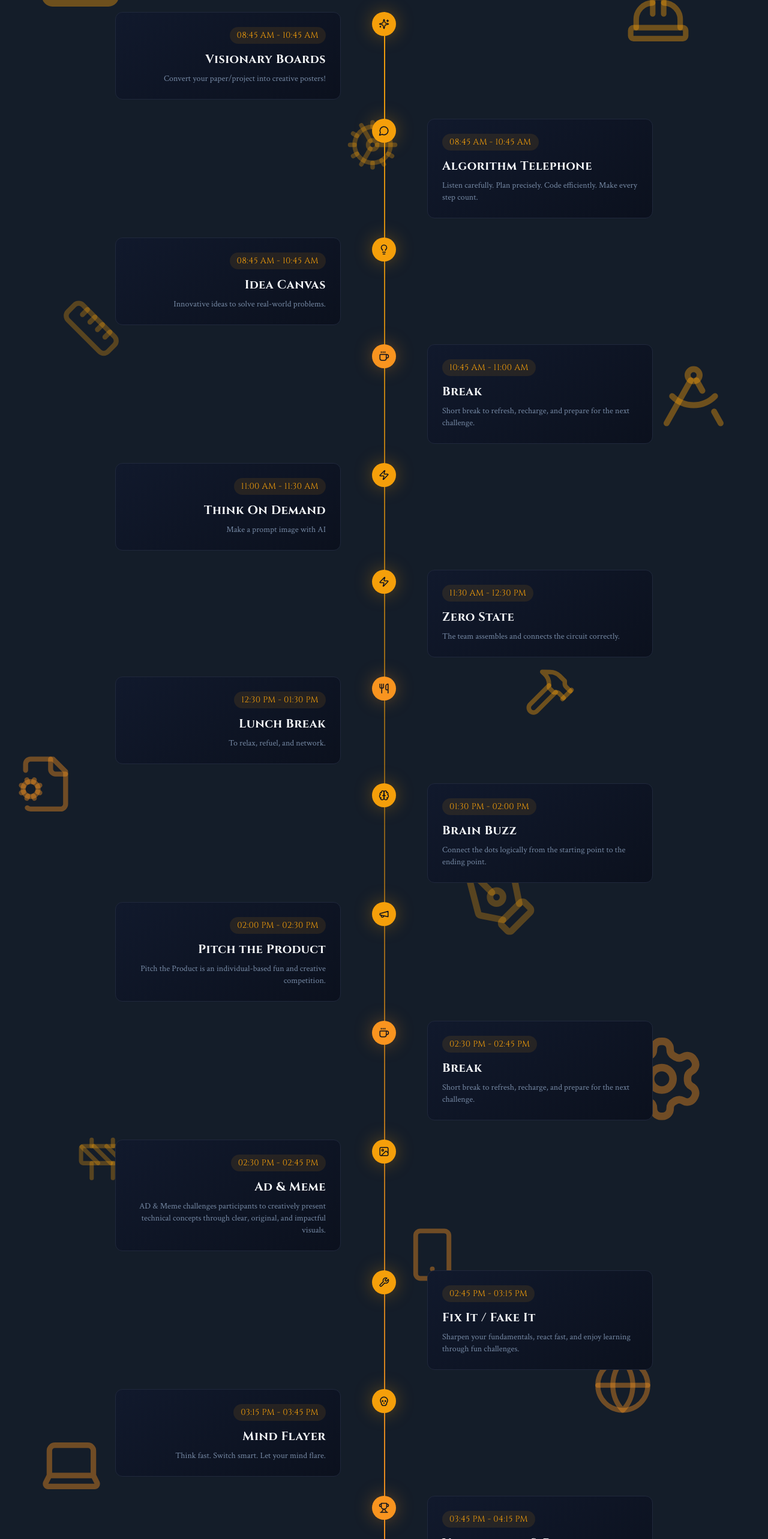
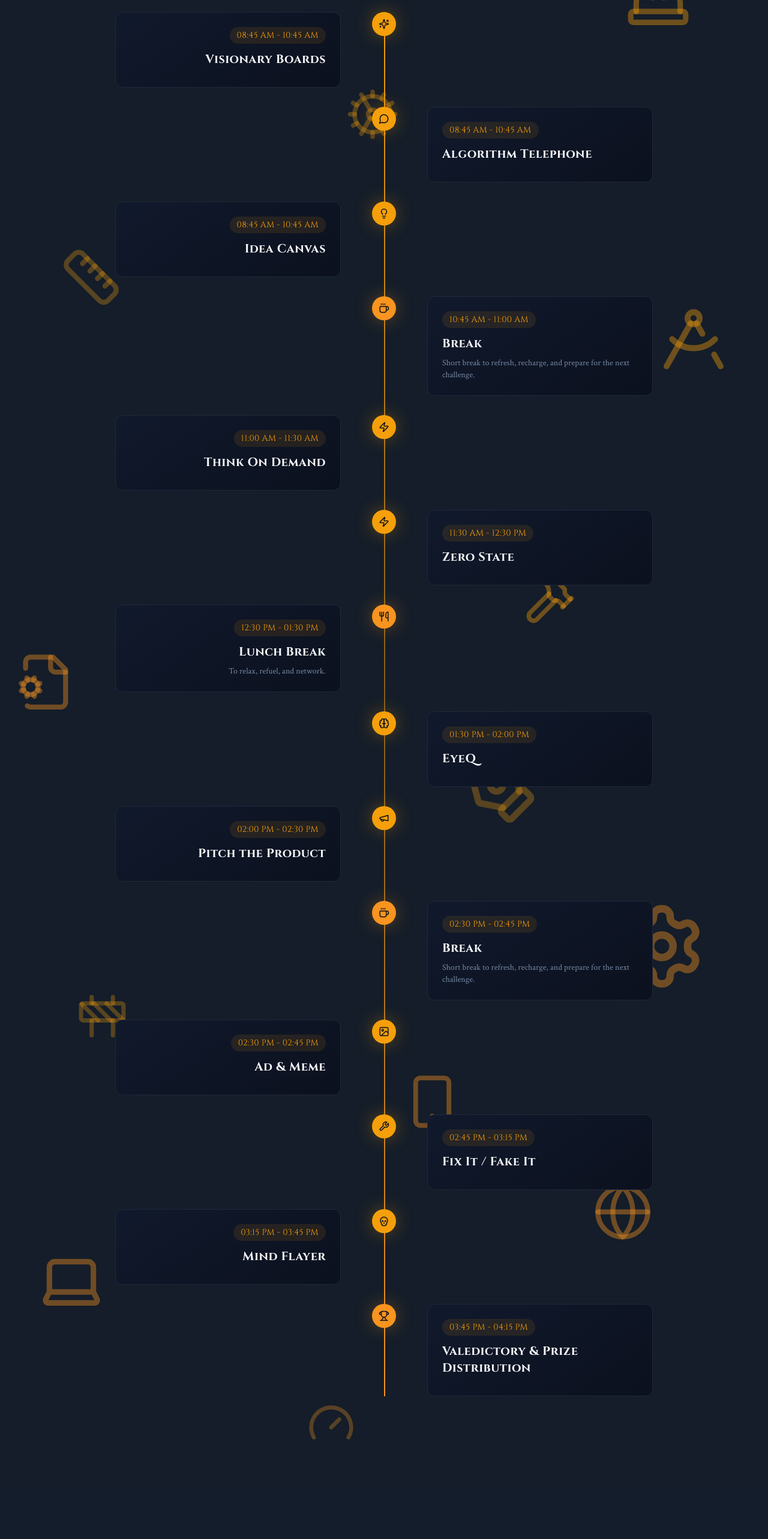
Before and after one commit to Loha-Shivani-S/instrrol2k26, a React (Vite) app: page / in a window 1280 px wide. Shown: the part 1500-4066 px from the top of the page at 60% size. Built offline with nearby package versions, Linux system fonts and the light colour scheme; a web font is replaced by a local one.

Commit message:
Updates: Fix footer links, remove icons, simplify timeline, fix mobile layout, rename Brain Buzz to EyeQ

```diff
--- a/src/components/AboutSection.tsx
+++ b/src/components/AboutSection.tsx
@@ -88,28 +88,7 @@ const AboutSection = () => {
             </p>
           </div>
 
-          <div className="grid grid-cols-1 sm:grid-cols-3 gap-6">
-            {[
-              { icon: "🧠", value: "10+", label: "Technical Events" },
-              { icon: "👥", value: "ISoI", label: "ISoI Members Only" },
-              { icon: "📍", value: "KEC", label: "Venue" },
-            ].map((stat, index) => (
-              <motion.div
-                key={index}
-                initial={{ opacity: 0, scale: 0.9 }}
-                whileInView={{ opacity: 1, scale: 1 }}
-                viewport={{ once: false, amount: 0.1 }}
-                transition={{ delay: index * 0.1 }}
-                className="text-center p-6 rounded-xl bg-card/50 border border-primary/20"
-              >
-                <span className="text-3xl mb-2 block">{stat.icon}</span>
-                <span className="font-display text-3xl font-bold text-primary block mb-1">
-                  {stat.value}
-                </span>
-                <span className="text-sm text-muted-foreground font-body">{stat.label}</span>
-              </motion.div>
-            ))}
-          </div>
+
         </motion.div>
       </div>
     </section>
--- a/src/components/EventsSection.tsx
+++ b/src/components/EventsSection.tsx
@@ -67,7 +67,7 @@ const technicalEvents = [
 const creativeEvents = [
   {
     icon: BrainIcon,
-    name: "Brain Buzz",
+    name: "EyeQ",
     description: "Spot what doesn’t belong in the pattern. Connect the clues logically from start to finish. Think fast, reason smart, and trust your instincts.",
     teamSize: "3-4 members",
     duration: "30 mins",
--- a/src/components/FloatingChatbot.tsx
+++ b/src/components/FloatingChatbot.tsx
@@ -46,7 +46,7 @@ const faqResponses: { keywords: string[]; response: string; matchThreshold?: num
   },
   {
     keywords: ["event", "events", "list", "schedule", "program", "competitions", "games"],
-    response: "We have a mix of Technical and Fun events! \n\nTechnical: Visionary Boards, Algorithm Telephone, Idea Canvas, Think On Demand.\n\nFun: Brain Buzz, Pitch the Product, Ad & Meme, Mindflayer.\n\nCheck the Events section for full details!",
+    response: "We have a mix of Technical and Fun events! \n\nTechnical: Visionary Boards, Algorithm Telephone, Idea Canvas, Think On Demand.\n\nFun: EyeQ, Pitch the Product, Ad & Meme, Mindflayer.\n\nCheck the Events section for full details!",
   },
   {
     keywords: ["date", "when", "time", "timing", "schedule", "duration"],
--- a/src/components/Footer.tsx
+++ b/src/components/Footer.tsx
@@ -38,9 +38,9 @@ const Footer = () => {
                 { href: "#home", label: "Home" },
                 { href: "#timeline", label: "Timeline" },
                 { href: "#events", label: "Events" },
-                { href: "#register", label: "Register" },
+                { href: "#events", label: "Register" },
               ].map((link) => (
-                <li key={link.href}>
+                <li key={link.label}>
                   <a
                     href={link.href}
                     className="text-muted-foreground hover:text-primary transition-colors flex items-center gap-2 font-body"
--- a/src/components/HeroSection.tsx
+++ b/src/components/HeroSection.tsx
@@ -77,7 +77,7 @@ const HeroSection = () => {
   };
 
   return (
-    <section className="relative min-h-screen flex items-center justify-center overflow-hidden bg-background pt-20">
+    <section id="home" className="relative min-h-screen flex items-center justify-center overflow-hidden bg-background pt-20">
 
       {/* Background Elements */}
       <div className="absolute inset-0" style={{ background: "var(--gradient-hero)" }} />
--- a/src/components/RegistrationSection.tsx
+++ b/src/components/RegistrationSection.tsx
@@ -8,7 +8,7 @@ const events = [
   "Idea Canvas",
   "Think On Demand",
   "Zero State",
-  "Brain Buzz",
+  "EyeQ",
   "Pitch the Product",
   "Fix It / Fake It",
   "Mindflayer",
@@ -199,8 +199,8 @@ const RegistrationSection = () => {
                     type="button"
                     onClick={() => handleEventToggle(event)}
                     className={`px-4 py-2.5 rounded-lg text-sm font-medium transition-all duration-200 ${formData.events.includes(event)
-                        ? "bg-primary text-primary-foreground"
-                        : "bg-muted text-muted-foreground hover:bg-muted/80"
+                      ? "bg-primary text-primary-foreground"
+                      : "bg-muted text-muted-foreground hover:bg-muted/80"
                       }`}
                     whileHover={{ scale: 1.02 }}
                     whileTap={{ scale: 0.98 }}
--- a/src/components/TimelineSection.tsx
+++ b/src/components/TimelineSection.tsx
@@ -33,7 +33,7 @@ const timelineEvents = [
   {
     time: "08:45 AM - 10:45 AM",
     title: "Visionary Boards",
-    description: "Convert your paper/project into creative posters!",
+    description: "",
     panel: null,
     icon: Sparkles,
     color: "primary",
@@ -41,7 +41,7 @@ const timelineEvents = [
   {
     time: "08:45 AM - 10:45 AM",
     title: "Algorithm Telephone",
-    description: "Listen carefully. Plan precisely. Code efficiently. Make every step count.",
+    description: "",
     panel: null,
     icon: MessageCircle,
     color: "primary",
@@ -49,7 +49,7 @@ const timelineEvents = [
   {
     time: "08:45 AM - 10:45 AM",
     title: "Idea Canvas",
-    description: "Innovative ideas to solve real-world problems.",
+    description: "",
     panel: null,
     icon: Lightbulb,
     color: "primary",
@@ -65,7 +65,7 @@ const timelineEvents = [
   {
     time: "11:00 AM - 11:30 AM",
     title: "Think On Demand",
-    description: "Make a prompt image with AI",
+    description: "",
     panel: null,
     icon: Zap,
     color: "primary",
@@ -73,7 +73,7 @@ const timelineEvents = [
   {
     time: "11:30 AM - 12:30 PM",
     title: "Zero State",
-    description: "The team assembles and connects the circuit correctly.",
+    description: "",
     panel: null,
     icon: Zap,
     color: "primary",
@@ -88,8 +88,8 @@ const timelineEvents = [
   },
   {
     time: "01:30 PM - 02:00 PM",
-    title: "Brain Buzz",
-    description: "Connect the dots logically from the starting point to the ending point.",
+    title: "EyeQ",
+    description: "",
     panel: null,
     icon: Brain,
     color: "primary",
@@ -97,7 +97,7 @@ const timelineEvents = [
   {
     time: "02:00 PM - 02:30 PM",
     title: "Pitch the Product",
-    description: "Pitch the Product is an individual-based fun and creative competition.",
+    description: "",
     panel: null,
     icon: Megaphone,
     color: "primary",
@@ -113,7 +113,7 @@ const timelineEvents = [
   {
     time: "02:30 PM - 02:45 PM",
     title: "Ad & Meme",
-    description: "AD & Meme challenges participants to creatively present technical concepts through clear, original, and impactful visuals.",
+    description: "",
     panel: null,
     icon: Image,
     color: "primary",
@@ -121,7 +121,7 @@ const timelineEvents = [
   {
     time: "02:45 PM - 03:15 PM",
     title: "Fix It / Fake It",
-    description: "Sharpen your fundamentals, react fast, and enjoy learning through fun challenges.",
+    description: "",
     panel: null,
     icon: Wrench,
     color: "primary",
@@ -129,7 +129,7 @@ const timelineEvents = [
   {
     time: "03:15 PM - 03:45 PM",
     title: "Mind Flayer",
-    description: "Think fast. Switch smart. Let your mind flare.",
+    description: "",
     panel: null,
     icon: Skull,
     color: "primary",
@@ -137,7 +137,7 @@ const timelineEvents = [
   {
     time: "03:45 PM - 04:15 PM",
     title: "Valedictory & Prize Distribution",
-    description: "Closing ceremony & Awards",
+    description: "",
     panel: null,
     icon: Trophy,
     color: "accent",
--- a/src/pages/Coordinators.tsx
+++ b/src/pages/Coordinators.tsx
@@ -65,7 +65,7 @@ const membersData: MemberGroup[] = [
         ],
     },
     {
-        title: "Brain Buzz",
+        title: "EyeQ",
         members: [
             { name: "Vishalini A N", class: "IV Year", rollNo: "22EIR104", phone: "+91 9042901674", photo: getAssetPath("/images/vishalini.png") },
             { name: "Nihitha G", class: "III Year", rollNo: "23EIR068", phone: "+91 6382446405", photo: getAssetPath("/images/nihitha.png") },
--- a/src/pages/Members.tsx
+++ b/src/pages/Members.tsx
@@ -148,7 +148,7 @@ const Members = () => {
             <h2 className="font-display text-3xl md:text-4xl font-bold text-primary mb-10 text-left flex items-center gap-4 tracking-wider py-4 px-6 bg-gradient-to-r from-primary/10 to-transparent border-l-8 border-primary rounded-r-lg shadow-sm">
               {group.title}
             </h2>
-            <div className="grid grid-cols-2 md:grid-cols-2 lg:grid-cols-4 gap-6">
+            <div className="grid grid-cols-1 sm:grid-cols-2 lg:grid-cols-4 gap-6">
               {group.members.map((member, memberIndex) => (
                 <MemberCard
                   key={memberIndex}
```
